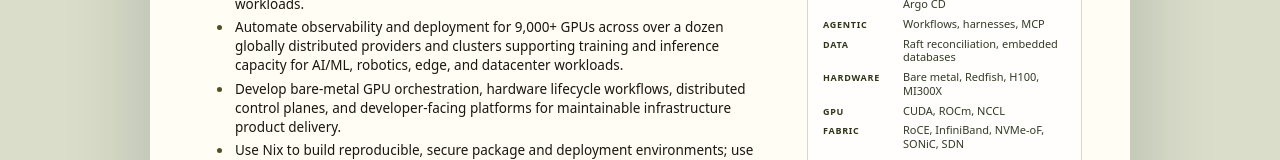
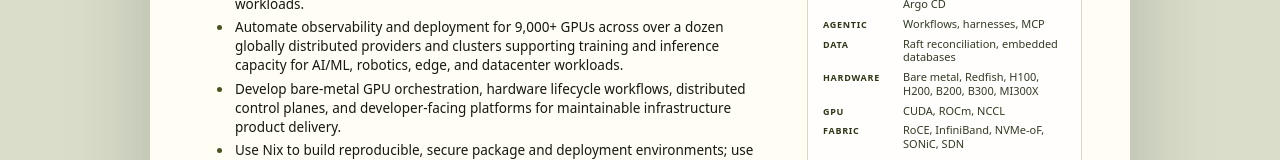
Before and after one commit to kennethdsheridan/resume, a plain HTML site: page index.html in a window 1280 px wide. Shown: the part 756-916 px from the top of the page. Drawn offline with Linux system fonts and the light colour scheme.

Commit message:
Add newer GPU hardware skills

```diff
--- a/index.html
+++ b/index.html
@@ -783,7 +783,7 @@
               <div class="skill-row"><strong>Control</strong><span>Kubernetes operators, GitOps, Argo CD</span></div>
               <div class="skill-row"><strong>Agentic</strong><span>Workflows, harnesses, MCP</span></div>
               <div class="skill-row"><strong>Data</strong><span>Raft reconciliation, embedded databases</span></div>
-              <div class="skill-row"><strong>Hardware</strong><span>Bare metal, Redfish, H100, MI300X</span></div>
+              <div class="skill-row"><strong>Hardware</strong><span>Bare metal, Redfish, H100, H200, B200, B300, MI300X</span></div>
               <div class="skill-row"><strong>GPU</strong><span>CUDA, ROCm, NCCL</span></div>
               <div class="skill-row"><strong>Fabric</strong><span>RoCE, InfiniBand, NVMe-oF, SONiC, SDN</span></div>
               <div class="skill-row"><strong>Overlay</strong><span>Tailscale, Netmaker</span></div>
```
Also changed, not shown: 1 other file.
